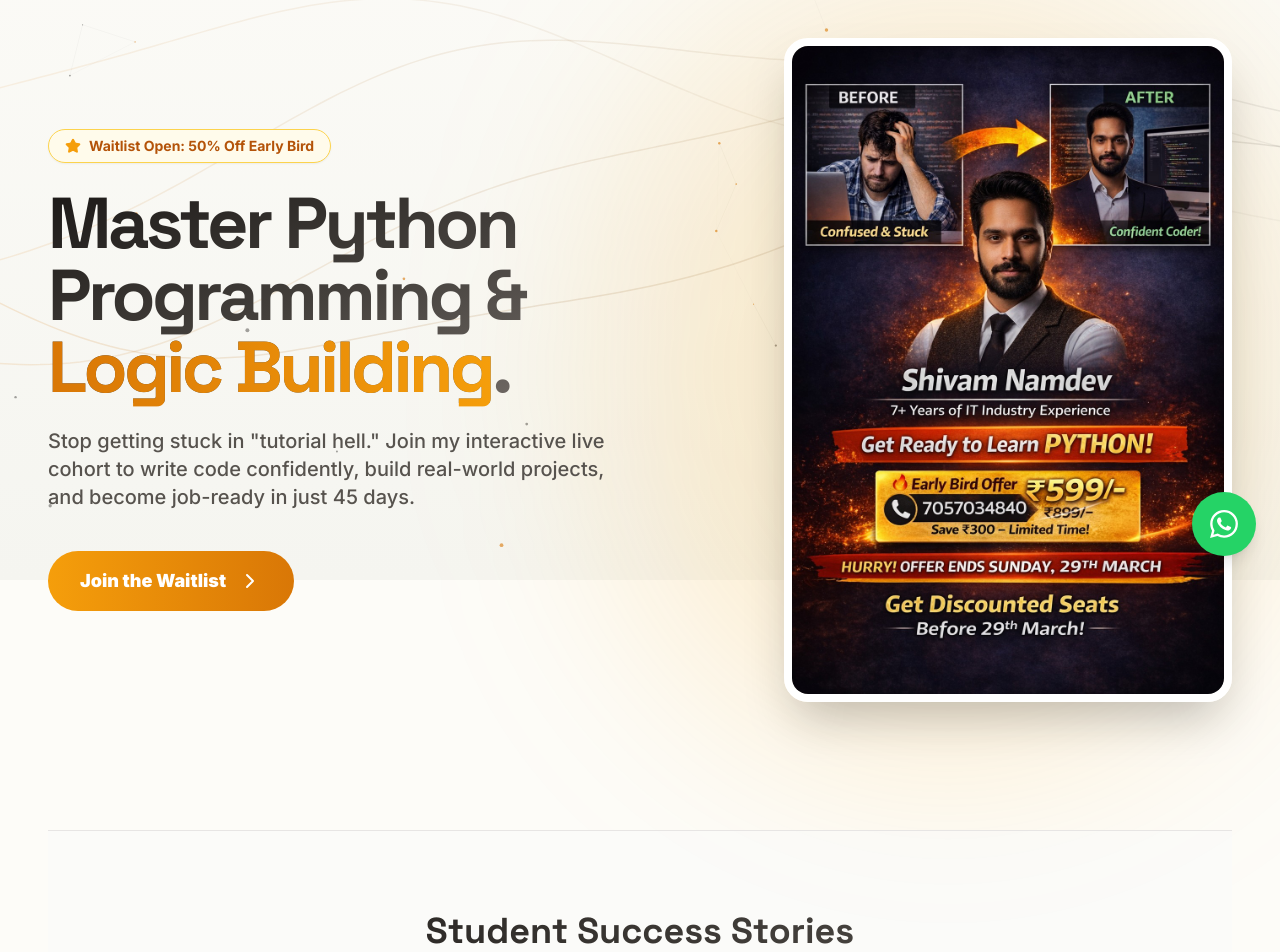
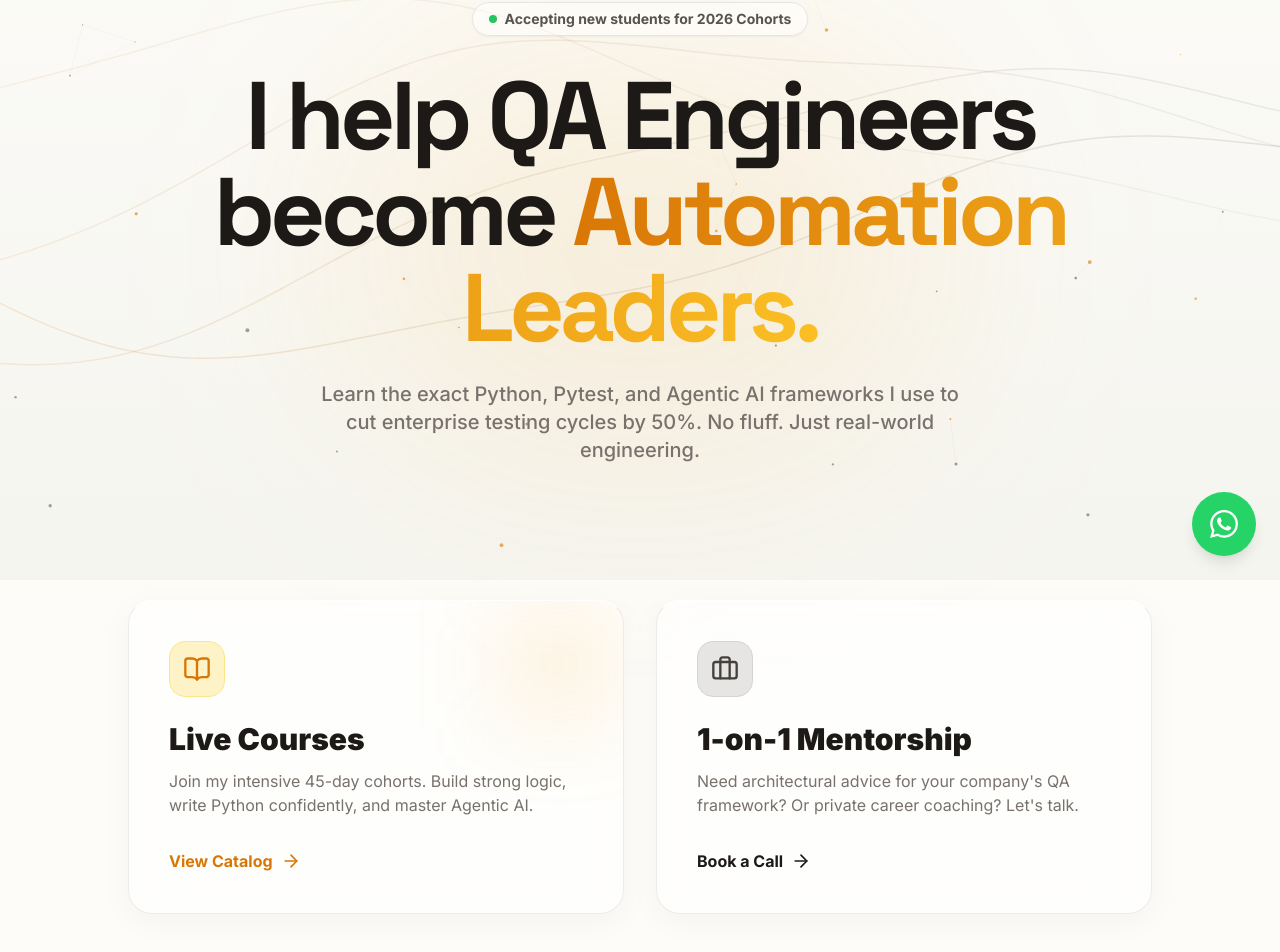
Before and after one commit to shivamnamdev/shivam-portfolio, a Next.js app: page / in a window 1280 px wide. Shown: the part 220-1172 px from the top of the page. Built offline with nearby package versions, Linux system fonts and the light colour scheme.

Commit message:
Python Separate page deploying 2nd phase

```diff
--- a/app/courses/[slug]/page.tsx
+++ b/app/courses/[slug]/page.tsx
@@ -2,40 +2,35 @@ import { notFound } from 'next/navigation';
 import { activeCourses } from '@/data/courses';
 import Navbar from "@/components/Navbar";
 import Footer from "@/components/Footer";
-import HeroVSL from "@/components/HeroVSL"; // We will make this dynamic later
+import HeroVSL from "@/components/HeroVSL";
 import PainPoints from "@/components/PainPoints";
 import ActiveCohorts from "@/components/ActiveCohorts";
 import Instructor from "@/components/Instructor";
 import FAQ from "@/components/FAQ";
 import WhatsAppWidget from "@/components/WhatsAppWidget";
 
-// Next.js passes the URL slug as a 'params' object
 export default function CourseSalesPage({ params }: { params: { slug: string } }) {
 
-  // 1. Find the specific course in our JSON data that matches the URL slug
+  // Find the specific course
   const course = activeCourses.find((c) => c.slug === params.slug);
 
-  // 2. If someone types a random URL like /courses/fake-course, show a 404 page
   if (!course) {
     notFound();
   }
 
-  // 3. If found, render the entire high-converting sales funnel!
   return (
     <div className="relative min-h-screen">
       <Navbar />
 
       <main className="flex flex-col items-center max-w-7xl mx-auto px-6 sm:px-12 pb-10 space-y-32">
-        {/* Later, we can pass course.title to HeroVSL to make it dynamic too! */}
-        <HeroVSL />
+        {/* PASS THE COURSE DATA AS PROPS! */}
+        <HeroVSL course={course} />
 
         <PainPoints />
 
-        {/* We keep ActiveCohorts here, but eventually we will pass the specific `course` data as a prop */}
-        <ActiveCohorts />
+        <ActiveCohorts course={course} />
 
         <Instructor />
-
         <FAQ />
       </main>
 
--- a/app/page.tsx
+++ b/app/page.tsx
@@ -1,23 +1,79 @@
-import UrgencyBanner from "@/components/UrgencyBanner";
 import Navbar from "@/components/Navbar";
-import HeroVSL from "@/components/HeroVSL"; // We will keep this here temporarily as your main hook
-import Testimonials from "@/components/Testimonials";
 import LeadMagnet from "@/components/LeadMagnet";
 import Footer from "@/components/Footer";
 import WhatsAppWidget from "@/components/WhatsAppWidget";
+import Link from "next/link";
+import { motion } from "framer-motion";
+import { ArrowRight, BookOpen, Briefcase, ChevronRight } from "lucide-react";
 
 export default function Home() {
   return (
-    <div className="relative min-h-screen">
-      <UrgencyBanner />
+    <div className="relative min-h-screen flex flex-col">
       <Navbar />
-      <main className="flex flex-col items-center max-w-7xl mx-auto px-6 sm:px-12 pb-10 space-y-32">
-        <HeroVSL />
-        {/* The detailed course components (PainPoints, ActiveCohorts, FAQ) are hidden here for now,
-            they will live on the dedicated course sales page in Phase 3! */}
-        <Testimonials />
+
+      <main className="flex-grow flex flex-col items-center max-w-7xl mx-auto px-6 sm:px-12 pt-20 md:pt-32 pb-20 w-full">
+
+        {/* 1. The Personal Branding Hero */}
+        <section className="w-full flex flex-col items-center text-center mb-24 relative z-10">
+          <div className="absolute top-1/2 left-1/2 -translate-x-1/2 -translate-y-1/2 w-[600px] h-[400px] bg-amber-500/10 blur-[120px] rounded-full pointer-events-none -z-10" />
+
+          <div className="inline-flex items-center gap-2 px-4 py-1.5 rounded-full border border-stone-200 bg-white/50 text-sm text-stone-600 font-bold mb-8 shadow-sm">
+            <span className="relative flex h-2 w-2">
+              <span className="animate-ping absolute inline-flex h-full w-full rounded-full bg-green-400 opacity-75"></span>
+              <span className="relative inline-flex rounded-full h-2 w-2 bg-green-500"></span>
+            </span>
+            Accepting new students for 2026 Cohorts
+          </div>
+
+          <h1 className="text-5xl md:text-7xl lg:text-8xl font-display font-black tracking-tighter text-stone-900 max-w-5xl leading-[1.1] mb-6">
+            I help QA Engineers become <span className="text-transparent bg-clip-text bg-gradient-to-r from-amber-600 to-amber-400">Automation Leaders.</span>
+          </h1>
+
+          <p className="text-lg md:text-xl text-stone-500 font-medium max-w-2xl leading-relaxed mb-10">
+            Learn the exact Python, Pytest, and Agentic AI frameworks I use to cut enterprise testing cycles by 50%. No fluff. Just real-world engineering.
+          </p>
+        </section>
+
+
+        {/* 2. The Featured Pathways Grid */}
+        <section className="w-full grid grid-cols-1 md:grid-cols-2 gap-8 max-w-5xl mx-auto mb-32 relative z-10">
+
+          {/* Pathway 1: Courses */}
+          <Link href="/courses" className="group glass-panel p-8 md:p-10 rounded-3xl border-2 border-stone-200 bg-white shadow-sm hover:shadow-2xl hover:border-amber-400 transition-all duration-300 flex flex-col items-start relative overflow-hidden">
+            <div className="absolute top-0 right-0 w-32 h-32 bg-amber-500/10 blur-[40px] group-hover:bg-amber-500/20 transition-colors" />
+            <div className="w-14 h-14 rounded-2xl bg-amber-100 flex items-center justify-center mb-6 border border-amber-200">
+              <BookOpen size={28} className="text-amber-600" />
+            </div>
+            <h2 className="text-3xl font-black text-stone-900 mb-3">Live Courses</h2>
+            <p className="text-stone-500 mb-8 flex-grow">
+              Join my intensive 45-day cohorts. Build strong logic, write Python confidently, and master Agentic AI.
+            </p>
+            <div className="flex items-center gap-2 text-amber-600 font-bold group-hover:gap-4 transition-all">
+              View Catalog <ArrowRight size={20} />
+            </div>
+          </Link>
+
+          {/* Pathway 2: Consulting/Mentorship */}
+          <Link href="/contact" className="group glass-panel p-8 md:p-10 rounded-3xl border border-stone-200 bg-stone-50 shadow-sm hover:shadow-xl hover:border-stone-300 transition-all duration-300 flex flex-col items-start relative">
+            <div className="w-14 h-14 rounded-2xl bg-stone-200 flex items-center justify-center mb-6 border border-stone-300">
+              <Briefcase size={28} className="text-stone-700" />
+            </div>
+            <h2 className="text-3xl font-black text-stone-900 mb-3">1-on-1 Mentorship</h2>
+            <p className="text-stone-500 mb-8 flex-grow">
+              Need architectural advice for your company's QA framework? Or private career coaching? Let's talk.
+            </p>
+            <div className="flex items-center gap-2 text-stone-900 font-bold group-hover:gap-4 transition-all">
+              Book a Call <ArrowRight size={20} />
+            </div>
+          </Link>
+
+        </section>
+
+        {/* 3. The Lead Magnet (Email Capture) */}
         <LeadMagnet />
+
       </main>
+
       <Footer />
       <WhatsAppWidget />
     </div>
--- a/components/HeroVSL.tsx
+++ b/components/HeroVSL.tsx
@@ -2,38 +2,63 @@
 import { motion } from 'framer-motion';
 import { ChevronRight, Star } from 'lucide-react';
 
-export default function HeroVSL() {
+// Define the shape of the data we expect to receive
+interface HeroVSLProps {
+  course: {
+    statusText: string;
+    vsl?: {
+      headlinePart1: string;
+      headlineHighlight: string;
+      subheadline: string;
+      videoCoverUrl: string;
+      flyerUrl: string;
+    }
+  }
+}
+
+export default function HeroVSL({ course }: HeroVSLProps) {
   const scrollToCohorts = () => {
     document.getElementById('live-sessions')?.scrollIntoView({ behavior: 'smooth' });
   };
 
+  // Fallback in case VSL data is missing
+  if (!course.vsl) return null;
+
   return (
     <section className="w-full pt-16 md:pt-28 flex flex-col lg:flex-row items-center gap-12 relative z-10" id="hero">
+
       <div className="w-full lg:w-1/2 flex flex-col items-center lg:items-start text-center lg:text-left">
+        {/* Dynamic Status Badge */}
         <motion.div initial={{ opacity: 0, y: 20 }} animate={{ opacity: 1, y: 0 }} className="inline-flex items-center gap-2 px-4 py-1.5 rounded-full border border-amber-300 bg-amber-50 text-sm text-amber-700 font-bold mb-6 shadow-sm">
-          <Star size={16} className="fill-amber-500 text-amber-500" /> Waitlist Open: 50% Off Early Bird
+          <Star size={16} className="fill-amber-500 text-amber-500" /> {course.statusText}
         </motion.div>
 
+        {/* Dynamic Headline */}
         <motion.h1 initial={{ opacity: 0, y: 20 }} animate={{ opacity: 1, y: 0 }} transition={{ delay: 0.1 }} className="text-5xl md:text-6xl lg:text-7xl font-display font-black tracking-tighter text-transparent bg-clip-text bg-gradient-to-br from-stone-900 via-stone-700 to-stone-500 leading-tight mb-6">
-          Master Python Programming & <span className="text-transparent bg-clip-text bg-gradient-to-r from-amber-600 to-amber-500">Logic Building</span>.
+          {course.vsl.headlinePart1} <br/>
+          <span className="text-transparent bg-clip-text bg-gradient-to-r from-amber-600 to-amber-500">
+            {course.vsl.headlineHighlight}.
+          </span>
         </motion.h1>
 
+        {/* Dynamic Subheadline */}
         <motion.p initial={{ opacity: 0, y: 20 }} animate={{ opacity: 1, y: 0 }} transition={{ delay: 0.2 }} className="text-lg md:text-xl text-stone-600 font-medium max-w-xl leading-relaxed mb-10">
-          Stop getting stuck in "tutorial hell." Join my interactive live cohort to write code confidently, build real-world projects, and become job-ready in just 45 days.
+          {course.vsl.subheadline}
         </motion.p>
 
         <motion.button onClick={scrollToCohorts} initial={{ opacity: 0, y: 20 }} animate={{ opacity: 1, y: 0 }} transition={{ delay: 0.3 }} className="px-8 py-4 rounded-full bg-gradient-to-r from-amber-500 to-amber-600 text-white font-black text-lg flex items-center justify-center gap-3 transition-all hover:scale-105 hover:shadow-xl shadow-amber-500/30 w-full sm:w-auto group">
-          Join the Waitlist <ChevronRight size={24} className="group-hover:translate-x-1 transition-transform" />
+          View Course Details <ChevronRight size={24} className="group-hover:translate-x-1 transition-transform" />
         </motion.button>
       </div>
 
+      {/* Dynamic Flyer Image */}
       <div className="w-full lg:w-1/2 flex justify-center lg:justify-end relative">
         <div className="absolute top-1/2 left-1/2 -translate-x-1/2 -translate-y-1/2 w-[120%] h-[120%] bg-amber-500/15 blur-[100px] rounded-full pointer-events-none -z-10" />
         <motion.div
           initial={{ opacity: 0, scale: 0.9, rotate: -2 }} animate={{ opacity: 1, scale: 1, rotate: 0 }} transition={{ delay: 0.4, duration: 0.6, type: "spring" }}
           className="relative w-full max-w-md rounded-3xl overflow-hidden border-8 border-white shadow-2xl transform hover:scale-[1.02] hover:-rotate-1 transition-all duration-300"
         >
-          <img src="/course-flyer.jpg" alt="Python Course Early Bird Offer" className="w-full h-auto object-cover" />
+          <img src={course.vsl.flyerUrl} alt="Course Overview" className="w-full h-auto object-cover" />
         </motion.div>
       </div>
     </section>
```
Also changed, not shown: components/ActiveCohorts.tsx (+15 -14 lines), data/courses.ts (+15 -75 lines).
